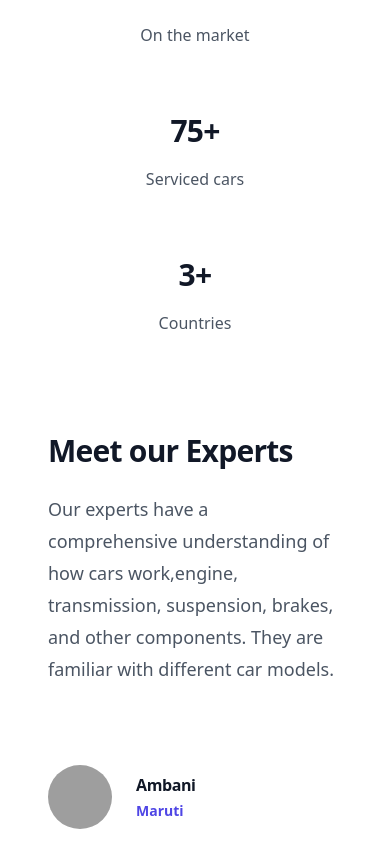
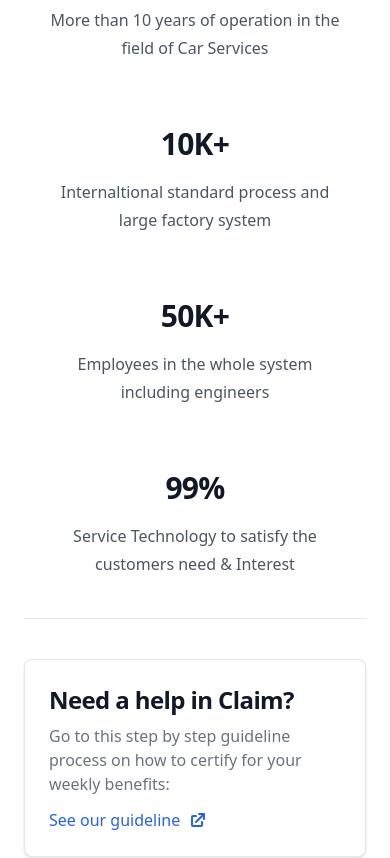
Before and after one commit to rushil-b-patel/Serve-Us, a React (Create React App) app: page / in a window 390 px wide. Shown: the part 1367-2225 px from the top of the page. Built offline with nearby package versions, Linux system fonts and the light colour scheme; grey boxes are pictures that could not be loaded.

Commit message:
Home page don

```diff
--- a/package.json
+++ b/package.json
@@ -8,7 +8,8 @@
     "@headlessui/react": "^1.7.14",
     "@heroicons/react": "^2.0.18",
     "@material-tailwind/react": "^2.0.1",
-    "@mui/material": "^5.13.0",
+    "@mui/icons-material": "^5.11.16",
+    "@mui/material": "^5.13.1",
     "@mui/styled-engine-sc": "^5.12.0",
     "@testing-library/jest-dom": "^5.16.5",
     "@testing-library/react": "^13.4.0",
--- /dev/null
+++ b/src/Cart.js
@@ -0,0 +1,20 @@
+import React from 'react'
+
+function Cart() {
+  return (
+    <div>
+        <div className="card w-96 bg-base-100 shadow-xl image-full">
+  <figure><img src="https://autolablibertyville.com/wp-content/uploads/2019/05/Automatic-transmission-720x380.jpg" alt="Shoes" /></figure>
+  <div className="card-body">
+    <h2 className="card-title">Shoes!</h2>
+    <p>If a dog chews shoes whose shoes does he choose?</p>
+    <div className="card-actions justify-end">
+      <button className="btn btn-primary">Buy Now</button>
+    </div>
+  </div>
+</div>
+    </div>
+  )
+}
+
+export default Cart
--- a/src/FooterNew.js
+++ b/src/FooterNew.js
@@ -14,8 +14,8 @@ function FooterNew() {
                   <span class="self-center text-2xl font-semibold whitespace-nowrap dark:text-white">Codentic Car Spa</span>
               </Link>
               <address class='text-start text-white mt-4'>
-                204, Radhaswami Swamipia, Motabazar,<br/>
-                V.V.Nagar, Anand,<br/>
+                204, Radhaswami Swamipia,<br/>
+                Motabazar, V.V.Nagar, Anand,<br/>
                 Gujarat, India.
               </address>
           </div>
--- a/src/Header.js
+++ b/src/Header.js
@@ -41,7 +41,6 @@ export default function Header() {
           </Link>
         </div>
         <Popover.Group className="hidden lg:flex lg:gap-x-12">
-
           <Link to='/' className="text-sm font-semibold leading-6 text-gray-900 dark:text-white">
             Home
           </Link>
--- a/src/Home.js
+++ b/src/Home.js
@@ -5,6 +5,7 @@ import WorkWithUs from './WorkWithUs'
 import SubscribeLetter from './SubscribeLetter'
 import CarouselComponent from './Carousel'
 import Team from './Team'
+import NewCard from './NewCard'
 
 const features = [
   {
@@ -68,7 +69,7 @@ export default function Home() {
       {/* <ImageSlider /> */}
       <Stats />
       {/* <StatsNew /> */}
-
+      <NewCard />
 
       <Team />
       <SubscribeLetter />
--- /dev/null
+++ b/src/NewCard.js
@@ -0,0 +1,22 @@
+import React from 'react'
+
+function NewCard() {
+    return (
+        <div>
+
+            <div class="max-w-sm p-6 bg-white border border-gray-200 rounded-lg shadow dark:bg-gray-800 dark:border-gray-700 my-10">
+                <a href="#">
+                    <h5 class="mb-2 text-2xl font-semibold tracking-tight text-gray-900 dark:text-white">Need a help in Claim?</h5>
+                </a>
+                <p class="mb-3 font-normal text-gray-500 dark:text-gray-400">Go to this step by step guideline process on how to certify for your weekly benefits:</p>
+                <a href="#" class="inline-flex items-center text-blue-600 hover:underline">
+                    See our guideline
+                    <svg class="w-5 h-5 ml-2" fill="currentColor" viewBox="0 0 20 20" xmlns="http://www.w3.org/2000/svg"><path d="M11 3a1 1 0 100 2h2.586l-6.293 6.293a1 1 0 101.414 1.414L15 6.414V9a1 1 0 102 0V4a1 1 0 00-1-1h-5z"></path><path d="M5 5a2 2 0 00-2 2v8a2 2 0 002 2h8a2 2 0 002-2v-3a1 1 0 10-2 0v3H5V7h3a1 1 0 000-2H5z"></path></svg>
+                </a>
+            </div>
+
+        </div>
+    )
+}
+
+export default NewCard
--- a/src/Product.js
+++ b/src/Product.js
@@ -23,6 +23,7 @@ import { useState } from 'react'
 import { StarIcon } from '@heroicons/react/20/solid'
 import { RadioGroup } from '@headlessui/react'
 import { Link } from 'react-router-dom'
+import Cart from './Cart'
 
 const product = {
   id:1,
--- a/src/Services.js
+++ b/src/Services.js
@@ -1,12 +1,13 @@
 import React from 'react'
 import ServiceCard from './ServiceCard'
 import TimeLine from './TimeLine'
+import ServicesNew from './ServicesNew'
 
 function Services() {
   return (
     <>
 
-<div class='flex place-content-center'>
+{/* <div class='flex place-content-center'>
     <div class='m-10'>
     <ServiceCard ServiceName='Transmission Service'
                   image='https://www.autosofeurope.com/wp-content/uploads/2018/09/shutterstock_352831412.jpg'
@@ -58,9 +59,10 @@ function Services() {
                           the performance and power of your vehicle. This type of service typically involves upgrading.'
                           />
                           </div>
-</div>
+</div> */}
 
     <TimeLine />
+    <ServicesNew />
     </>
   )
 }
--- /dev/null
+++ b/src/ServicesNew.js
@@ -0,0 +1,55 @@
+const features = [
+    { name: 'Origin', description: 'Designed by Good Goods, Inc.' },
+    { name: 'Material', description: 'Solid walnut base with rare earth magnets and powder coated steel card cover' },
+    { name: 'Dimensions', description: '6.25" x 3.55" x 1.15"' },
+    { name: 'Finish', description: 'Hand sanded and finished with natural oil' },
+    { name: 'Includes', description: 'Wood card tray and 3 refill packs' },
+    { name: 'Considerations', description: 'Made from natural materials. Grain and color vary with each item.' },
+  ]
+
+  export default function ServicesNew() {
+    return (
+      <div className="bg-white">
+        <div className="mx-auto grid max-w-2xl grid-cols-1 items-center gap-x-8 gap-y-16 px-4 py-10 sm:px-6 sm:py-10 lg:max-w-7xl lg:grid-cols-2 lg:px-8">
+          <div>
+            <h2 className="text-3xl font-bold tracking-tight text-gray-900 sm:text-4xl">Technical Specifications</h2>
+            <p className="mt-4 text-gray-500">
+              The walnut wood card tray is precision milled to perfectly fit a stack of Focus cards. The powder coated
+              steel divider separates active cards from new ones, or can be used to archive important task lists.
+            </p>
+
+            <dl className="mt-16 grid grid-cols-1 gap-x-6 gap-y-10 sm:grid-cols-2 sm:gap-y-16 lg:gap-x-8">
+              {features.map((feature) => (
+                <div key={feature.name} className="border-t border-gray-200 pt-4">
+                  <dt className="font-medium text-gray-900">{feature.name}</dt>
+                  <dd className="mt-2 text-sm text-gray-500">{feature.description}</dd>
+                </div>
+              ))}
+            </dl>
+          </div>
+          <div className="grid grid-cols-2 grid-rows-2 gap-4 sm:gap-6 lg:gap-8">
+            <img
+              src="https://www.autosofeurope.com/wp-content/uploads/2018/09/shutterstock_352831412.jpg"
+              alt="Walnut card tray with white powder coated steel divider and 3 punchout holes."
+              className="rounded-lg bg-gray-100"
+            />
+            <img
+              src="https://www.hyattsautocare.com/wp-content/uploads/2020/03/198-1024x683.jpg"
+              alt="Top down view of walnut card tray with embedded magnets and card groove."
+              className="rounded-lg bg-gray-100"
+            />
+            <img
+              src="https://thumbs.dreamstime.com/b/car-oil-change-service-car-oil-change-auto-service-caucasian-mechanic-preparing-equipment-to-remove-old-oil-129577302.jpg"
+              alt="Side of walnut card tray with card groove and recessed card area."
+              className="rounded-lg bg-gray-100"
+            />
+            <img
+              src="https://www.road-mech24.com/images/services/lg6.jpg"
+              alt="Walnut card tray filled with cards and card angled in dedicated groove."
+              className="rounded-lg bg-gray-100"
+            />
+          </div>
+        </div>
+      </div>
+    )
+  }
--- a/src/Stats.js
+++ b/src/Stats.js
@@ -1,14 +1,15 @@
 const stats = [
-    { id: 1, name: 'On the market', value: '3+ Years' },
-    { id: 2, name: 'Serviced cars', value: '75+' },
-    { id: 3, name: 'Countries', value: '3+' },
+    { id: 1, name: 'More than 10 years of operation in the field of Car Services', value: '10+ Years' },
+    { id: 2, name: 'Internaltional standard process and large factory system', value: '10K+' },
+    { id: 3, name: 'Employees in the whole system including engineers', value: '50K+' },
+    { id: 3, name: 'Service Technology to satisfy the customers need & Interest', value: '99%' },
   ]
 
   export default function Stats() {
     return (
-      <div className="bg-white py-24 sm:py-20">
+      <div className="bg-white py-10 sm:pt-10 pb-10 my-10 border-t  border-b">
         <div className="mx-auto max-w-7xl px-6 lg:px-8">
-          <dl className="grid grid-cols-1 gap-x-8 gap-y-16 text-center lg:grid-cols-3">
+          <dl className="grid grid-cols-1 gap-x-8 gap-y-16 text-center lg:grid-cols-4">
             {stats.map((stat) => (
               <div key={stat.id} className="mx-auto flex max-w-xs flex-col gap-y-4">
                 <dt className="text-base leading-7 text-gray-600">{stat.name}</dt>
--- a/src/TimeLine.js
+++ b/src/TimeLine.js
@@ -2,7 +2,7 @@ import React from 'react'
 
 function TimeLine() {
     return (
-    <div class='mx-32 my-5'>
+        <div class='mx-32 my-10'>
 
             <ol class="items-center sm:flex">
                 <li class="relative mb-6 sm:mb-0">
```
Also changed, not shown: 1 other file (tests, documents, lock files or other folders). Lines whose indentation alone changed are shown as unchanged.
